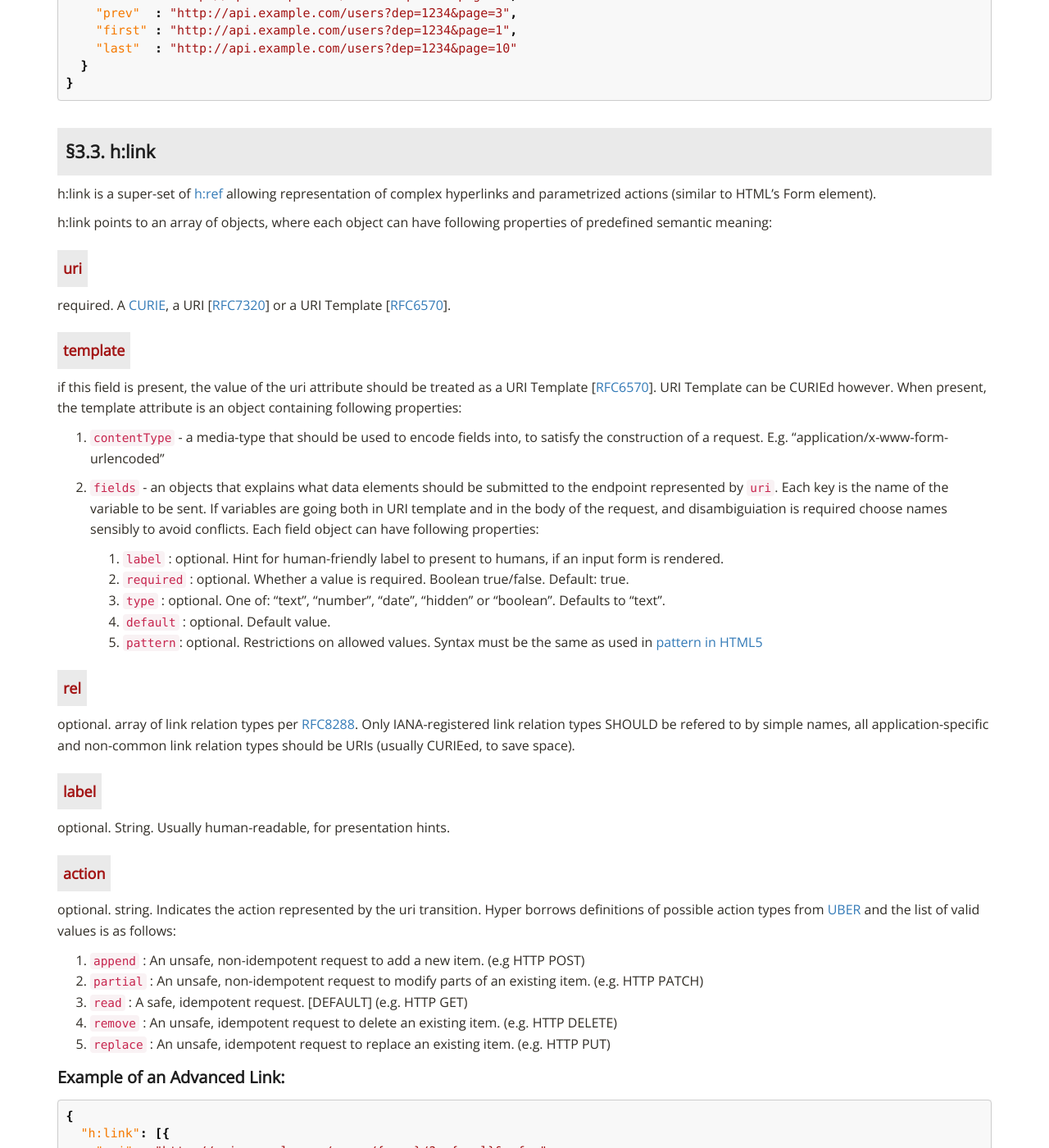
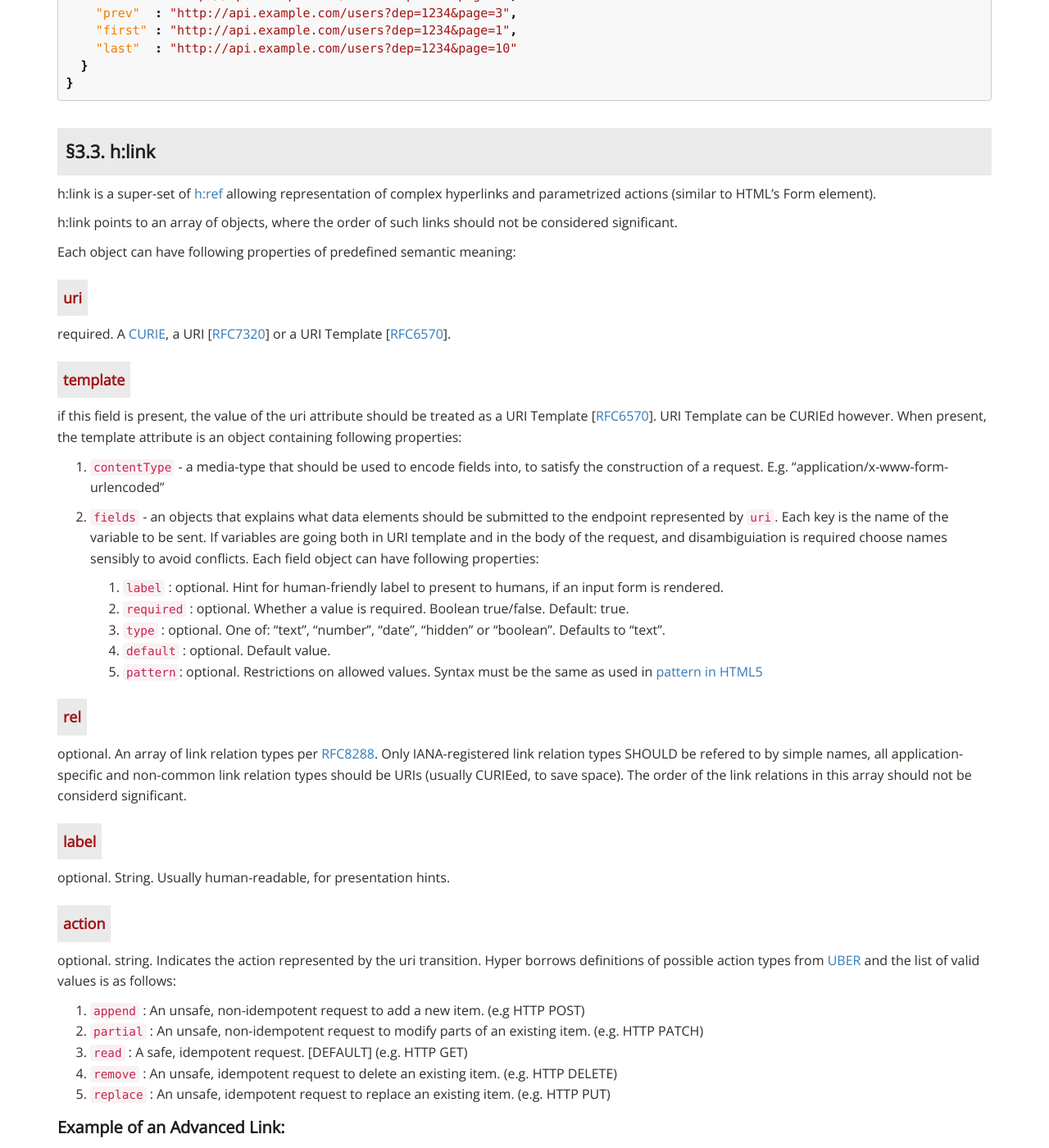
Before and after one commit to inadarei/hyper, a Jekyll site: the page built from spec.md, in a window 1280 px wide and 1400 px high, scrolled down 5464 px. Shown: the whole window at 82% size. Built offline with Jekyll 4.4.1, drawn with Linux system fonts in a browser that asks for light colours; nearby versions of some CDN libraries.

Commit message:
remove global statement of set semantics; add order-insignificance statement to each supported array (except profiles)

```diff
--- a/_includes/propdefs/link.md
+++ b/_includes/propdefs/link.md
@@ -1,8 +1,10 @@
 h:link is a super-set of [h:ref](/spec#href) allowing representation of
 complex hyperlinks and parametrized actions (similar to HTML's Form element).
 
-h:link points to an array of objects, where each object can have following
-properties of predefined semantic meaning:
+h:link points to an array of objects, where the order of such links should
+not be considered significant.
+
+Each object can have following properties of predefined semantic meaning:
 
 ###### uri
 
@@ -39,11 +41,12 @@ can have following properties:
 
 ###### rel
 
-optional. array of link relation types per
+optional. An array of link relation types per
 [RFC8288](https://tools.ietf.org/html/rfc8288). Only IANA-registered link
 relation types SHOULD be refered to by simple names, all application-specific
 and non-common link relation types should be URIs (usually CURIEed, to save
-space).
+space).  The order of the link relations in this array should not be considerd
+significant.
 
 ###### label
 
```
